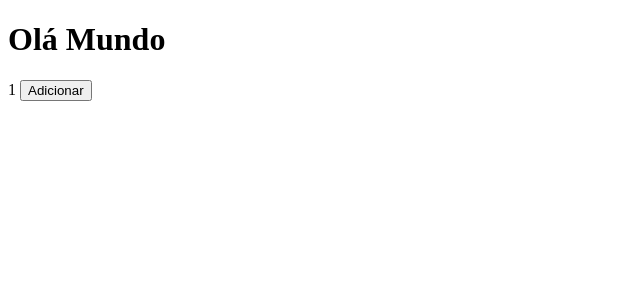
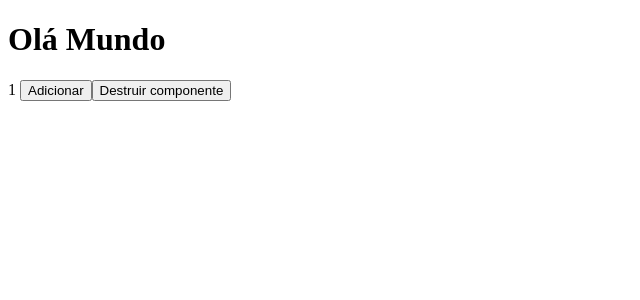
Before and after one commit to gusdepaula/curso-de-angular, an Angular app in the folder meu-primeiro-projeto/: page / in a window 1280 px wide. Shown: the top 300 px of the page, without its empty margins (0-640 px from the left). Built offline with nearby package versions, Linux system fonts and the light colour scheme.

Commit message:
ngOnDestroy

```diff
--- a/meu-primeiro-projeto/src/app/app.component.ts
+++ b/meu-primeiro-projeto/src/app/app.component.ts
@@ -10,9 +10,10 @@
 
 @Component({
   selector: 'app-root',
-  template: `<app-title title="Olá Mundo"></app-title>
+  template: `<app-title title="Olá Mundo" *ngIf="destruir"></app-title>
     {{ valor }}
     <button (click)="adicionar()">Adicionar</button>
+    <button (click)="destruirComponente()">Destruir componente</button>
     <router-outlet></router-outlet>`,
 })
 export class AppComponent
@@ -26,8 +27,14 @@
 {
   public valor: number = 1;
 
+  public destruir: boolean = true;
+
   public adicionar(): number {
     return (this.valor += 1);
+  }
+
+  public destruirComponente() {
+    this.destruir = false;
   }
 
   ngOnInit(): void {
--- a/meu-primeiro-projeto/src/app/title/title.component.ts
+++ b/meu-primeiro-projeto/src/app/title/title.component.ts
@@ -2,6 +2,7 @@
   Component,
   Input,
   OnChanges,
+  OnDestroy,
   OnInit,
   SimpleChanges,
 } from '@angular/core';
@@ -11,7 +12,7 @@
   templateUrl: './title.component.html',
   styleUrls: ['./title.component.scss'],
 })
-export class TitleComponent implements OnInit, OnChanges {
+export class TitleComponent implements OnInit, OnChanges, OnDestroy {
   @Input() public title: string = 'Bem-vindo!';
 
   constructor() {}
@@ -21,4 +22,8 @@
   ngOnChanges(changes: SimpleChanges): void {
     console.log('Foi alterado com sucesso');
   }
+
+  ngOnDestroy(): void {
+    console.log('Deu bom, ele foi destruido.');
+  }
 }
```
